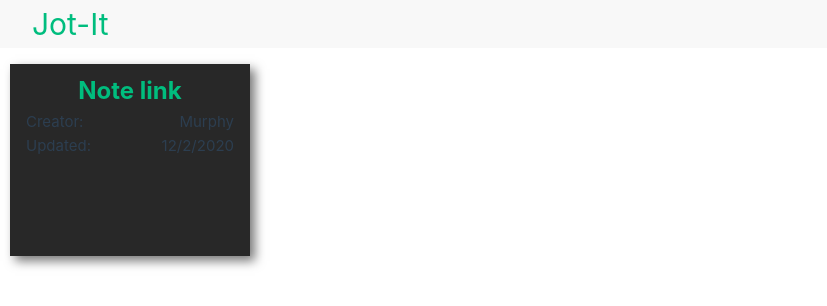
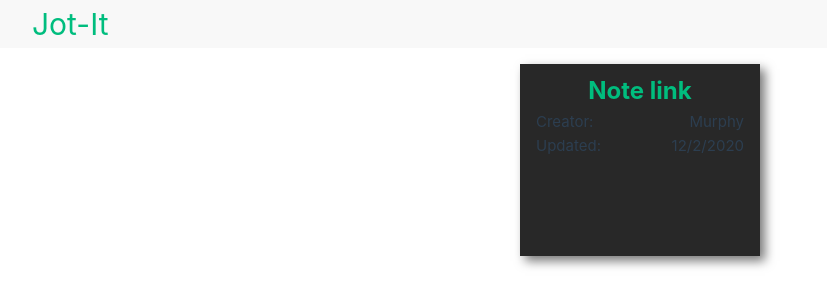
Before and after one commit to murphyjstevens/jot-it, a Vue app: page /#/ in a window 1280 px wide. Shown: the top 306 px of the page, without its empty margins (0-827 px from the left). Built offline with nearby package versions, Linux system fonts and the light colour scheme.

Commit message:
Added container for cards

```diff
--- a/src/components/NoteList.vue
+++ b/src/components/NoteList.vue
@@ -1,4 +1,5 @@
 <template>
+  <div class="container flex-row justify-content-center">
     <div class="card flex-column mt-4">
       <router-link class="card-title" to="/Notes/1">Note link</router-link>
       <div class="grid">
@@ -7,6 +8,7 @@
 
         <span>Updated:</span>
         <span class="grid-result">12/2/2020</span>
+      </div>
     </div>
   </div>
 </template>
```
Lines whose indentation alone changed are shown as unchanged.
